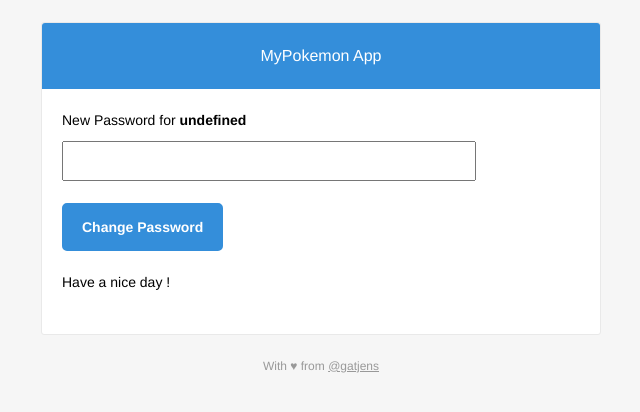
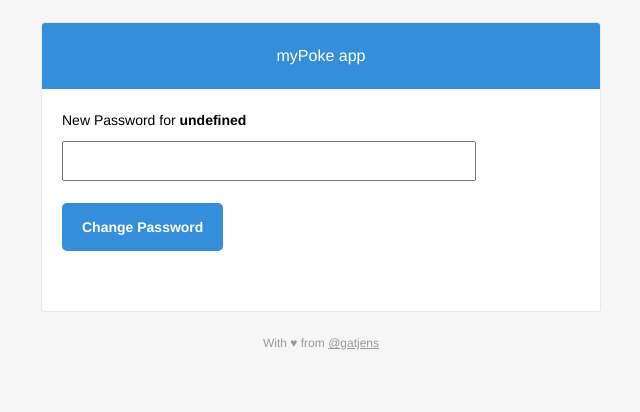
Before and after one commit to jgatjens/parse-emails, a Jekyll site: the page built from choose_password.html, in a window 1280 px wide. Shown: the top 412 px of the page, without its empty margins (319-959 px from the left). Built offline with Jekyll 4.4.1, drawn with Linux system fonts in a browser that asks for light colours.

Commit message:
ADD - text to config.yml file

```diff
--- a/_config.yml
+++ b/_config.yml
@@ -10,3 +10,12 @@ markdown: kramdown
 # permalink: pretty
 
 exclude: [Gemfile]
+
+
+apptitle: myPoke app
+password:
+ desc: New Password for
+ button: Change Password
+
+verification: Successfully verified your email!
+passwordupdate: Successfully updated your password!
--- a/choose_password.html
+++ b/choose_password.html
@@ -11,7 +11,7 @@ title: Password Reset
 				<table class="main" width="100%" cellpadding="0" cellspacing="0">
 					<tbody><tr>
 						<td class="alert alert-good">
-							MyPokemon App
+							{{ site.apptitle }}
 						</td>
 					</tr>
 					<tr>
@@ -24,21 +24,19 @@ title: Password Reset
 							<table width="100%" cellpadding="0" cellspacing="0">
 								<tbody><tr>
 									<td class="content-block">
-										<p>New Password for <strong><span id='username_label'></span></strong></p>
+										<p>{{ site.password.desc }} <strong><span id='username_label'></span></strong></p>
 										<div class='error' id='error'></div>
 										<form id='form' action='#' method='POST'>
 											<input name="new_password" type="password" />
 											<input name='utf-8' type='hidden' value='✓' />
 											<input name="username" id="username" type="hidden" />
 											<input name="token" id="token" type="hidden" /><br><br>
-											<button class="btn-primary">Change Password</button>
+											<button class="btn-primary">{{ site.password.button }}</button>
 										</form>
 									</td>
 								</tr>
 								<tr>
-									<td class="content-block">
-										Have a nice day !
-									</td>
+									<td class="content-block"></td>
 								</tr>
 							</tbody></table>
 						</td>
--- a/email_verification.html
+++ b/email_verification.html
@@ -11,7 +11,7 @@ title: Email Verification
 				<table class="main" width="100%" cellpadding="0" cellspacing="0">
 					<tbody><tr>
 						<td class="alert alert-good">
-							MyPokemon App
+							{{ site.apptitle }}
 						</td>
 					</tr>
 					<tr>
@@ -21,7 +21,7 @@ title: Email Verification
 					</tr>
 					<tr>
 						<td class="content-wrap">
-							<p>Successfully verified your email!</p>
+							<p>{{ site.verification }}</p>
 						</td>
 					</tr>
 				</tbody></table>
--- a/password_updated.html
+++ b/password_updated.html
@@ -11,7 +11,7 @@ title: Password Updated
 				<table class="main" width="100%" cellpadding="0" cellspacing="0">
 					<tbody><tr>
 						<td class="alert alert-good">
-							MyPokemon App
+							{{ site.apptitle }}
 						</td>
 					</tr>
 					<tr>
@@ -21,7 +21,7 @@ title: Password Updated
 					</tr>
 					<tr>
 						<td class="content-wrap">
-							<p>Successfully updated your password!</p>
+							<p>{{ site.passwordupdate }}</p>
 						</td>
 					</tr>
 				</tbody></table>
```
Also changed, not shown: 1 other file.
